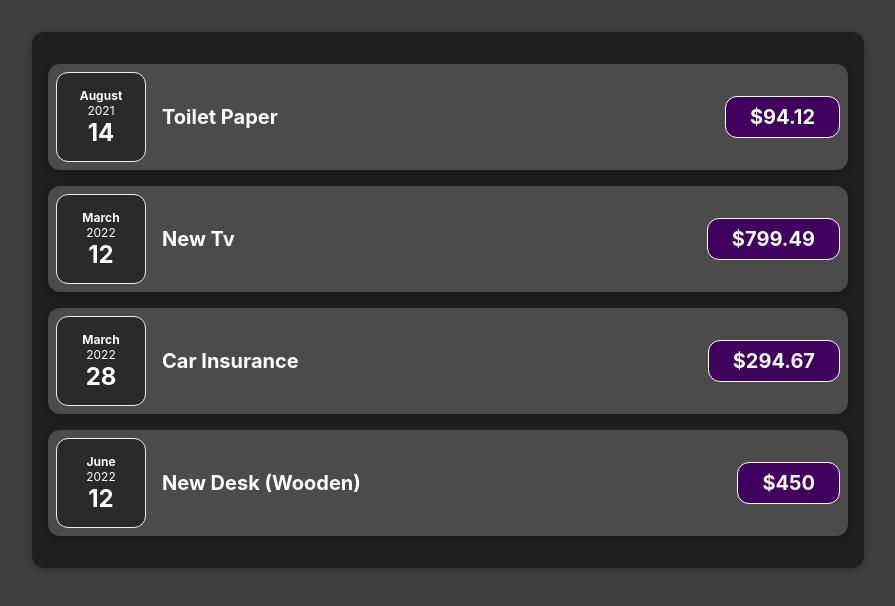
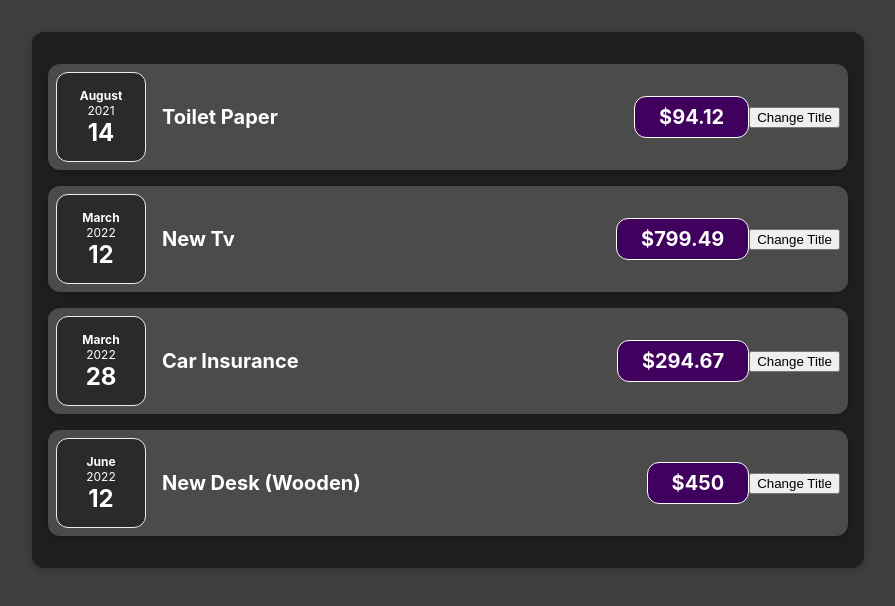
Before and after one commit to minseon9/Playground, a React (Create React App) app in the folder academind/: page / in a window 1280 px wide. Shown: the top 606 px of the page, without its empty margins (192-1087 px from the left). Built offline with nearby package versions, Linux system fonts and the light colour scheme.

Commit message:
feat:apply useState to update component

```diff
--- a/academind/src/components/ExpenseItem/ExpenseItem.js
+++ b/academind/src/components/ExpenseItem/ExpenseItem.js
@@ -1,14 +1,18 @@
+import React, { useState } from 'react'
 import ExpenseDate from "./ExpenseDate";
 import Card from '../UI';
 import './ExpenseItem.css'
 
 function ExpenseItem({ expenseItem: { date, title, amount }}) {
+  const [expenseTitle, setExpenseTitle] = useState(title);
+
   return <Card className="expense-item">
     <ExpenseDate date={date}/>
     <div className="expense-item__description">
-      <h2>{title}</h2>
+      <h2>{expenseTitle}</h2>
       <div className="expense-item__price"> ${amount} </div>
     </div>
+    <button onClick={()=> setExpenseTitle('Update!')}>Change Title</button>
   </Card>
 }
 
```
